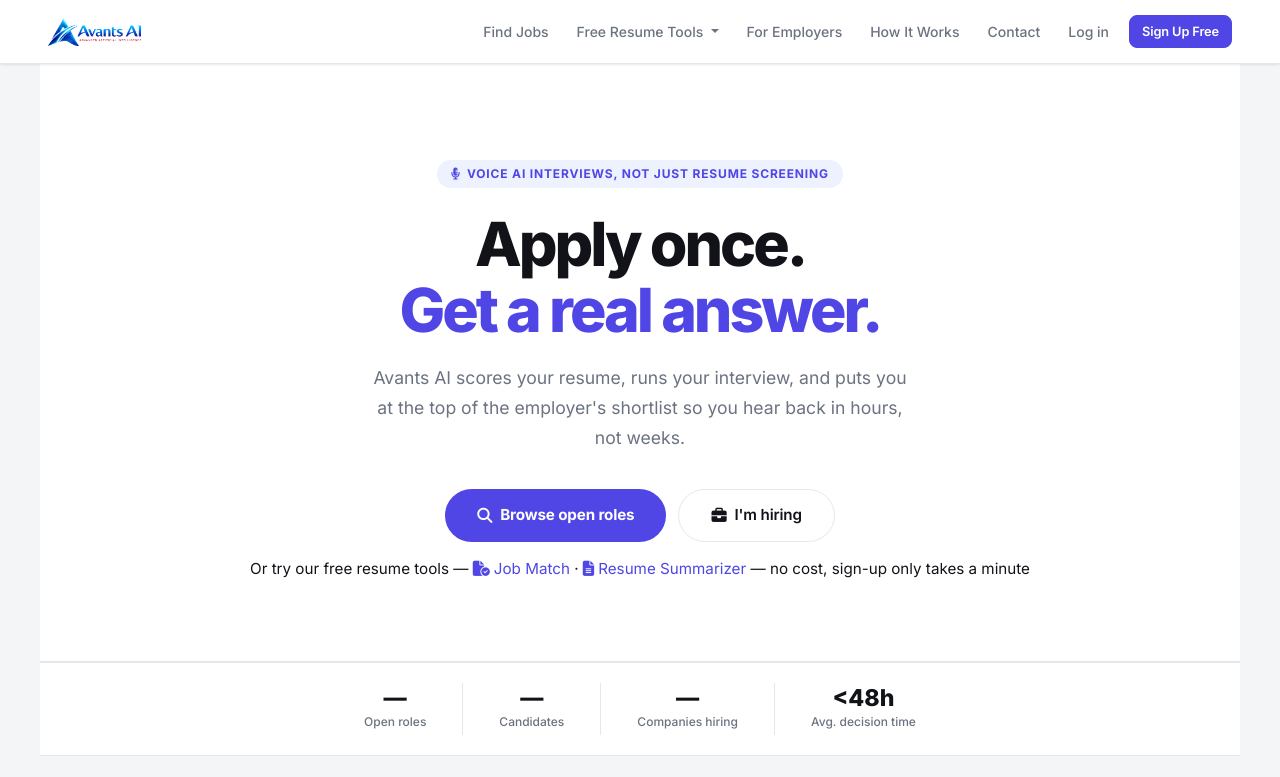
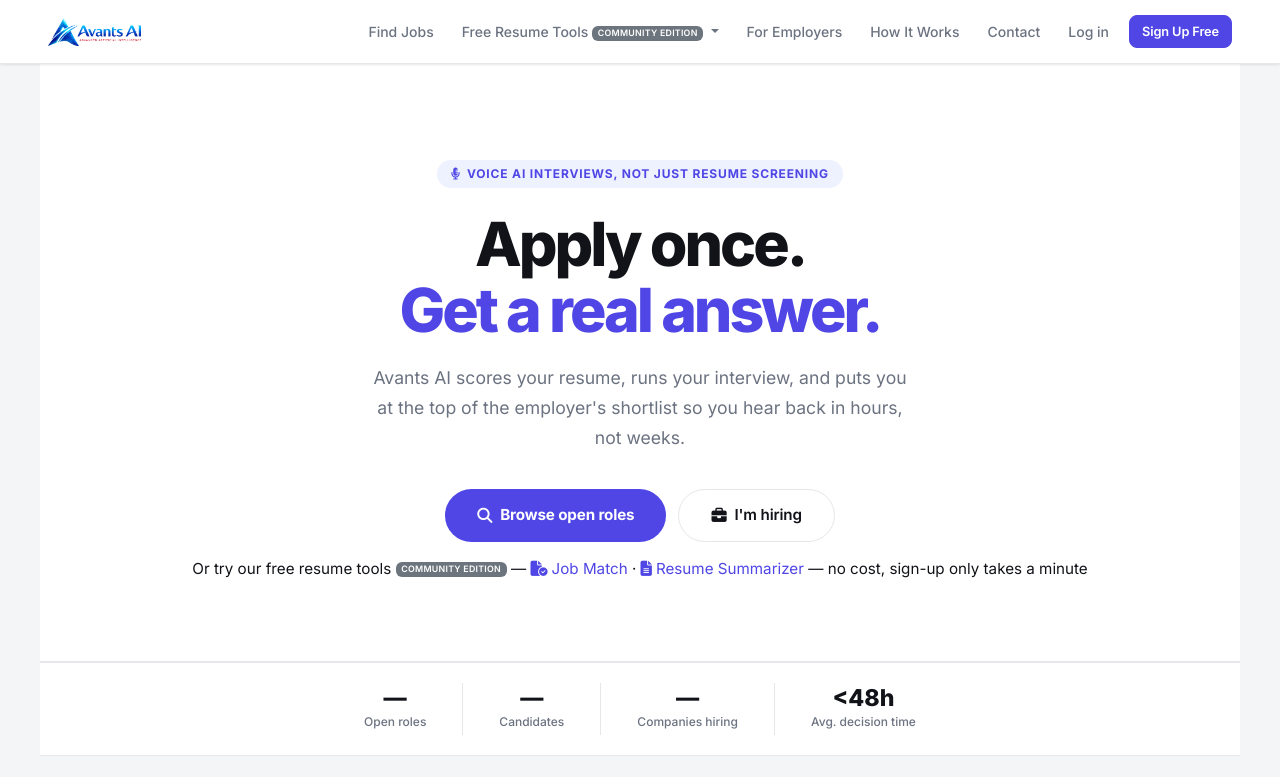
Before and after one commit to Rhythmofthebeat/Apricot, a Flask app: page / in a window 1280 px wide. Shown: the top 777 px of the page. Run offline with Flask 3, Linux system fonts and the light colour scheme; some libraries are stand-ins or nearby versions.

Commit message:
Label free resume tools as Community Edition, harden Stripe webhook metadata access
Free resume tools (job match, summarizer) now carry a Community Edition
badge in the nav and on their pages. Stripe webhook reads checkout
session metadata via explicit key checks instead of chained .get()
calls.

```diff
--- a/website/templates/base.html
+++ b/website/templates/base.html
@@ -384,7 +384,7 @@
                             </a>
                             <div class="nav-item dropdown">
                                 <a class="nav-link dropdown-toggle" href="#" id="resumeToolsDropdownAuth" role="button" data-bs-toggle="dropdown" aria-expanded="false">
-                                    Resume Tools
+                                    Resume Tools <span class="badge bg-secondary" style="font-size:0.55rem; font-weight:600; letter-spacing:0.03em; vertical-align:middle;">COMMUNITY EDITION</span>
                                 </a>
                                 <ul class="dropdown-menu" aria-labelledby="resumeToolsDropdownAuth">
                                     <li><a class="dropdown-item" href="{{ url_for('resumemat') }}"><i class="fas fa-file-circle-check me-2"></i>Resume Job Match</a></li>
@@ -438,7 +438,7 @@
                         <a class="nav-link" href="{{ url_for('candidate.browse_jobs') }}">Find Jobs</a>
                         <div class="nav-item dropdown">
                             <a class="nav-link dropdown-toggle" href="#" id="resumeToolsDropdown" role="button" data-bs-toggle="dropdown" aria-expanded="false">
-                                Free Resume Tools
+                                Free Resume Tools <span class="badge bg-secondary" style="font-size:0.55rem; font-weight:600; letter-spacing:0.03em; vertical-align:middle;">COMMUNITY EDITION</span>
                             </a>
                             <ul class="dropdown-menu" aria-labelledby="resumeToolsDropdown">
                                 <li><a class="dropdown-item" href="{{ url_for('resumemat') }}"><i class="fas fa-file-circle-check me-2"></i>Resume Job Match</a></li>
--- a/website/templates/landing.html
+++ b/website/templates/landing.html
@@ -347,7 +347,7 @@
         </a>
     </div>
     <p class="mt-3 mb-0" style="font-size:0.95rem;">
-        Or try our free resume tools —
+        Or try our free resume tools <span class="badge bg-secondary" style="font-size:0.55rem; font-weight:600; letter-spacing:0.03em; vertical-align:middle;">COMMUNITY EDITION</span> —
         <a href="{{ url_for('resumemat') }}" style="color:var(--primary);text-decoration:none;">
             <i class="fas fa-file-circle-check me-1"></i>Job Match</a>
         ·
--- a/website/templates/resumemat.html
+++ b/website/templates/resumemat.html
@@ -258,7 +258,7 @@
 <div class="container-fluid">
     <div class="row">
         <div class="col-12 text-center mb-4">
-            <h1 class="display-5 fw-bold text-primary">Resume Job Matching</h1>
+            <h1 class="display-5 fw-bold text-primary">Resume Job Matching <span class="badge bg-secondary align-middle" style="font-size:0.9rem; font-weight:600; letter-spacing:0.03em; vertical-align:middle;">COMMUNITY EDITION</span></h1>
             <p class="lead text-muted">Match your resume against job descriptions to see how well you fit</p>
         </div>
     </div>
--- a/website/templates/resumesum.html
+++ b/website/templates/resumesum.html
@@ -328,7 +328,7 @@
 <div class="container-fluid">
     <div class="row">
         <div class="col-12 text-center mb-4">
-            <h1 class="display-5 fw-bold text-primary">Resume Summary</h1>
+            <h1 class="display-5 fw-bold text-primary">Resume Summary <span class="badge bg-secondary align-middle" style="font-size:0.9rem; font-weight:600; letter-spacing:0.03em; vertical-align:middle;">COMMUNITY EDITION</span></h1>
             <p class="lead text-muted">Upload your resume to get an AI-powered summary of your qualifications</p>
         </div>
     </div>
--- a/website/views.py
+++ b/website/views.py
@@ -83,7 +83,8 @@ def stripe_webhook():
 
     if event["type"] == "checkout.session.completed":
         session = event["data"]["object"]
-        app_id = (session.get("metadata") or {}).get("application_id")
+        metadata = session["metadata"] if "metadata" in session else {}
+        app_id = metadata["application_id"] if "application_id" in metadata else None
         if app_id:
             application = Application.query.get(int(app_id))
             if application and not application.fee_paid:
```
